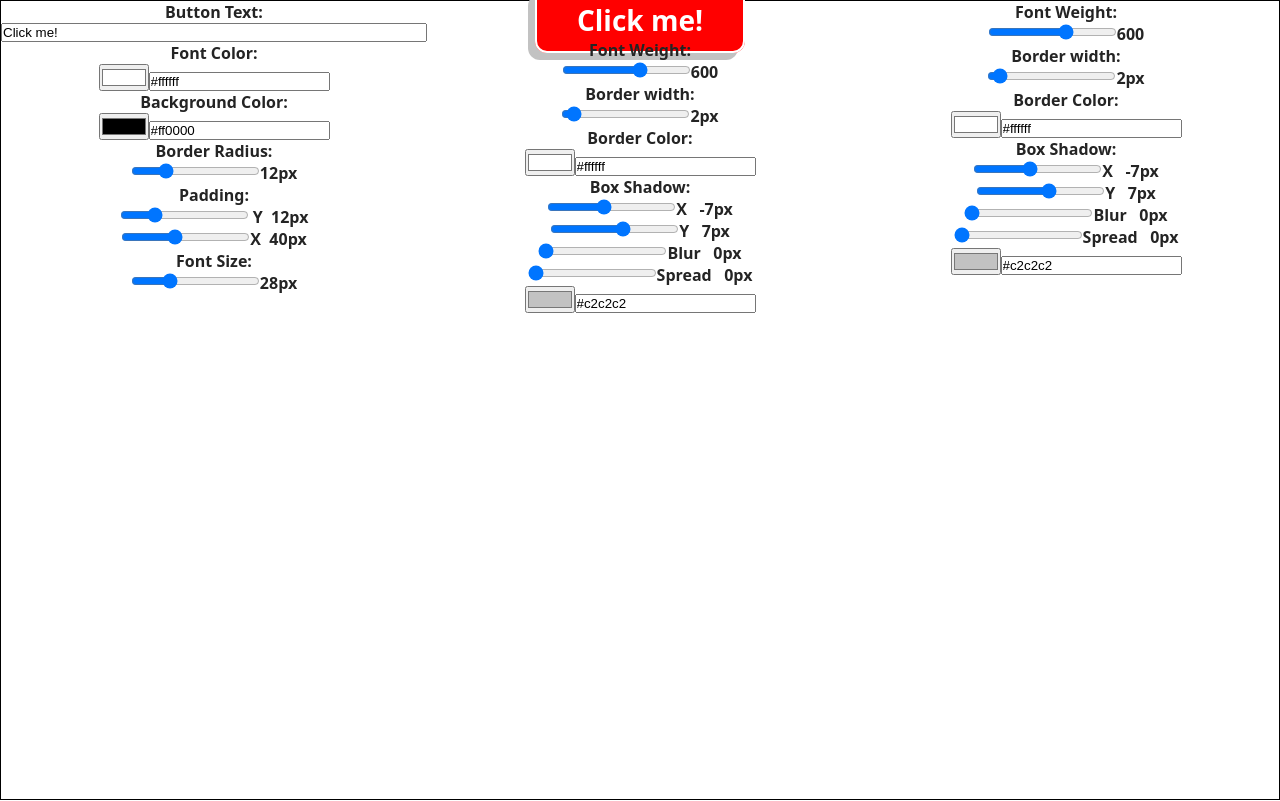
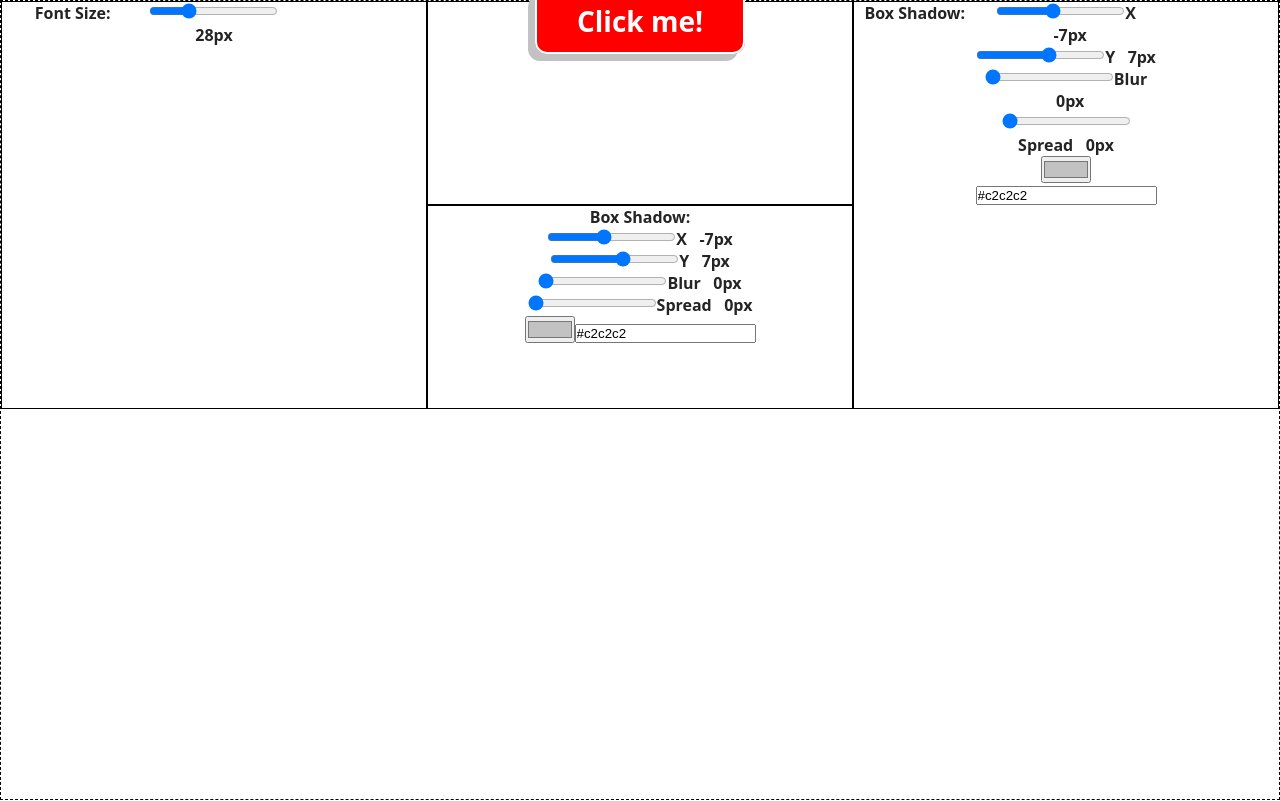
Before and after one commit to J-C-S-V/button-builder, a React (Vite) app: page / in a window 1280 px wide. Built offline with nearby package versions, Linux system fonts and the light colour scheme.

Commit message:
Update components class name

```diff
--- a/src/App.css
+++ b/src/App.css
@@ -323,13 +323,14 @@ input[type="color"] {
   background-color: var(--color-background-white);
   height: 100dvh;
   transition: background-color 0.2s ease-in-out, color 0.2s ease-in-out;
-  border: 1px solid black;
+  border: 1px dashed black;
 }
 
 .workbench {
   display: grid;
   grid-template-columns: 1fr 1fr 1fr;
   grid-template-rows: 1fr 1fr;
+  height: 100dvh;
 }
 
 .workbench > * {
@@ -339,6 +340,18 @@ input[type="color"] {
 }
 
 .workbench__controls {
+  border: 1px solid black;
+}
+
+.workbench__controls--middle {
   display: flex;
   flex-direction: column;
 }
+
+.workbench__controls--button {
+  height: 50%;
+}
+
+.workbench__controls--two {
+  height: 50%;
+}
--- a/src/components/Button.tsx
+++ b/src/components/Button.tsx
@@ -32,7 +32,7 @@ export const Button = ({
   boxShadowSpread: number;
 }) => {
   return (
-    <div className="workbench__button-wrapper">
+    <div className="workbench__button-wrapper workbench__controls workbench__controls--button">
       <a
         className="workbench__button"
         style={{
--- a/src/components/Controls.tsx
+++ b/src/components/Controls.tsx
@@ -38,16 +38,16 @@ export const Controls = ({
 }) => {
   return (
     <div className="workbench__controls">
-      <ChangeInnerText onTextChange={onTextChange} innerText={innerText} />
-      <ChangeFontColor fontColor={fontColor} onFontColorChange={onFontColorChange} />
-      <ChangeColor backgroundColor={backgroundColor} onColorChange={onBackgroundColorChange} />
-      <ChangeBorderRadius onBorderRadiusChange={onBorderRadiusChange} borderRadius={borderRadius} />
-      <ChangePadding
+      {/* <ChangeInnerText onTextChange={onTextChange} innerText={innerText} /> */}
+      {/* <ChangeFontColor fontColor={fontColor} onFontColorChange={onFontColorChange} /> */}
+      {/* <ChangeColor backgroundColor={backgroundColor} onColorChange={onBackgroundColorChange} /> */}
+      {/* <ChangeBorderRadius onBorderRadiusChange={onBorderRadiusChange} borderRadius={borderRadius} /> */}
+      {/* <ChangePadding
         paddingY={paddingY}
         paddingX={paddingX}
         onPaddingYChange={onPaddingYChange}
         onPaddingXChange={onPaddingXChange}
-      />
+      /> */}
       <ChangeFontSize fontSize={fontSize} onFontSizeChange={onFontSizeChange} />
     </div>
   );
--- a/src/components/ControlsTwo.tsx
+++ b/src/components/ControlsTwo.tsx
@@ -39,10 +39,10 @@ export const ControlsTwo = ({
   boxShadowSpread: number;
 }) => {
   return (
-    <div className="workbench__controls">
-      <ChangeFontWeight fontWeight={fontWeight} onFontWeightChange={onFontWeightChange} />
-      <ChangeBorder border={border} onBorderChange={onBorderChange} />
-      <ChangeBorderColor borderColor={borderColor} onBorderColorChange={onBorderColorChange} />
+    <div className="workbench__controls workbench__controls--two">
+      {/* <ChangeFontWeight fontWeight={fontWeight} onFontWeightChange={onFontWeightChange} /> */}
+      {/* <ChangeBorder border={border} onBorderChange={onBorderChange} /> */}
+      {/* <ChangeBorderColor borderColor={borderColor} onBorderColorChange={onBorderColorChange} /> */}
       <ChangeBoxShadow
         boxShadowY={boxShadowY}
         onBoxShadowYChange={onBoxShadowYChange}
--- a/src/components/ControlsTwoCopy.tsx
+++ b/src/components/ControlsTwoCopy.tsx
@@ -40,9 +40,9 @@ export const ControlsTwoCopy = ({
 }) => {
   return (
     <div className="workbench__controls">
-      <ChangeFontWeight fontWeight={fontWeight} onFontWeightChange={onFontWeightChange} />
-      <ChangeBorder border={border} onBorderChange={onBorderChange} />
-      <ChangeBorderColor borderColor={borderColor} onBorderColorChange={onBorderColorChange} />
+      {/* <ChangeFontWeight fontWeight={fontWeight} onFontWeightChange={onFontWeightChange} /> */}
+      {/* <ChangeBorder border={border} onBorderChange={onBorderChange} /> */}
+      {/* <ChangeBorderColor borderColor={borderColor} onBorderColorChange={onBorderColorChange} /> */}
       <ChangeBoxShadow
         boxShadowY={boxShadowY}
         onBoxShadowYChange={onBoxShadowYChange}
--- a/src/components/WorkBench.tsx
+++ b/src/components/WorkBench.tsx
@@ -100,7 +100,7 @@ export const WorkBench = () => {
         onFontSizeChange={handleFontSizeChange}
         fontSize={fontSize}
       />
-      <div className="workbench__controls">
+      <div className="workbench__controls--middle">
         <Button
           border={border}
           borderColor={borderColor}
```
